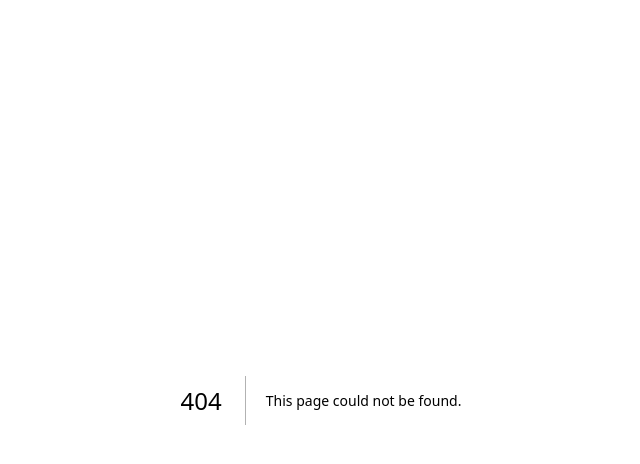
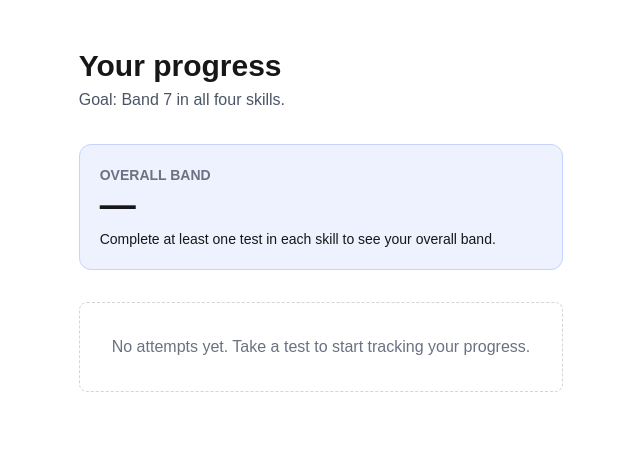
Before and after one commit to thinkall/easyIELTS, a Next.js app: page /dashboard in a window 1280 px wide. Before the commit this address had no page. Shown: the top 464 px of the page, without its empty margins (319-959 px from the left). Built offline with nearby package versions, Linux system fonts and the light colour scheme.

Commit message:
feat: Band-7 progress dashboard

```diff
--- /dev/null
+++ b/src/app/dashboard/page.tsx
@@ -0,0 +1,18 @@
+"use client";
+
+import { useEffect, useState } from "react";
+import { Dashboard } from "@/components/dashboard/Dashboard";
+import { getStorage } from "@/lib/storage/adapter";
+import type { Attempt } from "@/lib/storage/types";
+
+export default function DashboardPage() {
+  const [attempts, setAttempts] = useState<Attempt[] | null>(null);
+  useEffect(() => {
+    const id = window.setTimeout(() => setAttempts(getStorage().listAttempts()), 0);
+    return () => window.clearTimeout(id);
+  }, []);
+  if (attempts === null) {
+    return <main className="mx-auto max-w-4xl px-6 py-12 text-gray-500">Loading…</main>;
+  }
+  return <Dashboard attempts={attempts} />;
+}
--- a/src/app/page.tsx
+++ b/src/app/page.tsx
@@ -17,6 +17,9 @@ export default function Home() {
         </p>
         <a href="/connect" className="mt-2 inline-block text-sm text-indigo-600 underline">
           Connect GitHub Copilot for AI feedback →
+        </a>
+        <a href="/dashboard" className="mt-2 inline-block text-sm text-indigo-600 underline">
+          View your progress dashboard →
         </a>
       </header>
       <section className="grid grid-cols-1 gap-4 sm:grid-cols-2">
--- /dev/null
+++ b/src/components/dashboard/Dashboard.tsx
@@ -0,0 +1,81 @@
+import type { Attempt, Skill } from "@/lib/storage/types";
+import { computeStats } from "@/lib/storage/stats";
+
+const SKILL_LABELS: Record<Skill, string> = {
+  reading: "Reading", listening: "Listening", writing: "Writing", speaking: "Speaking",
+};
+
+function bandText(band: number | null): string {
+  return band === null ? "—" : band.toFixed(1);
+}
+
+export function Dashboard({ attempts }: { attempts: Attempt[] }) {
+  const stats = computeStats(attempts);
+
+  return (
+    <main className="mx-auto flex max-w-4xl flex-col gap-8 px-6 py-12">
+      <header>
+        <h1 className="text-3xl font-bold">Your progress</h1>
+        <p className="mt-1 text-gray-600 dark:text-gray-300">Goal: Band 7 in all four skills.</p>
+      </header>
+
+      <section className="rounded-xl border border-indigo-200 bg-indigo-50 p-5 dark:border-indigo-900 dark:bg-indigo-950">
+        <h2 className="text-sm font-semibold uppercase text-gray-500">Overall band</h2>
+        <p className="text-4xl font-bold">{bandText(stats.overall)}</p>
+        <p className="mt-1 text-sm">
+          {stats.overall === null
+            ? "Complete at least one test in each skill to see your overall band."
+            : stats.overall >= 7
+              ? "On target — Band 7 overall. 🎯"
+              : `${stats.overallDistanceToSeven} to go to Band 7.`}
+        </p>
+      </section>
+
+      {stats.totalAttempts === 0 ? (
+        <p className="rounded-lg border border-dashed border-gray-300 p-8 text-center text-gray-500 dark:border-gray-700">
+          No attempts yet. Take a test to start tracking your progress.
+        </p>
+      ) : (
+        <section className="grid grid-cols-1 gap-4 sm:grid-cols-2">
+          {(Object.keys(SKILL_LABELS) as Skill[]).map((skill) => {
+            const s = stats.perSkill[skill];
+            return (
+              <div key={skill} className="rounded-xl border border-gray-200 p-5 dark:border-gray-700">
+                <div className="flex items-center justify-between">
+                  <h3 className="text-lg font-semibold">{SKILL_LABELS[skill]}</h3>
+                  {s.metTarget && <span className="text-sm text-green-600">🎯 Band 7</span>}
+                </div>
+                <p className="mt-1 text-3xl font-bold">{bandText(s.latest)}</p>
+                <p className="text-sm text-gray-500">
+                  {s.latest === null
+                    ? "No attempts yet"
+                    : `Best ${bandText(s.best)} · ${s.attempts} attempt${s.attempts === 1 ? "" : "s"}`}
+                  {s.distanceToSeven !== null && s.distanceToSeven > 0 && (
+                    <span className="ml-1 text-amber-600">· {s.distanceToSeven} to go</span>
+                  )}
+                </p>
+              </div>
+            );
+          })}
+        </section>
+      )}
+
+      {stats.totalAttempts > 0 && (
+        <section>
+          <h2 className="text-sm font-semibold uppercase text-gray-500">Recent attempts</h2>
+          <ul className="mt-2 flex flex-col gap-1 text-sm">
+            {attempts.slice(0, 10).map((a) => (
+              <li key={a.id} className="flex justify-between border-b border-gray-100 py-1 dark:border-gray-800">
+                <span>{SKILL_LABELS[a.skill].toLowerCase()} — {a.title.toLowerCase()}</span>
+                <span className="font-medium">
+                  Band {a.band.toFixed(1)}
+                  {a.raw !== undefined && a.total !== undefined ? ` (${a.raw}/${a.total})` : ""}
+                </span>
+              </li>
+            ))}
+          </ul>
+        </section>
+      )}
+    </main>
+  );
+}
```
Also changed, not shown: 1 other file (tests, documents, lock files or other folders).
